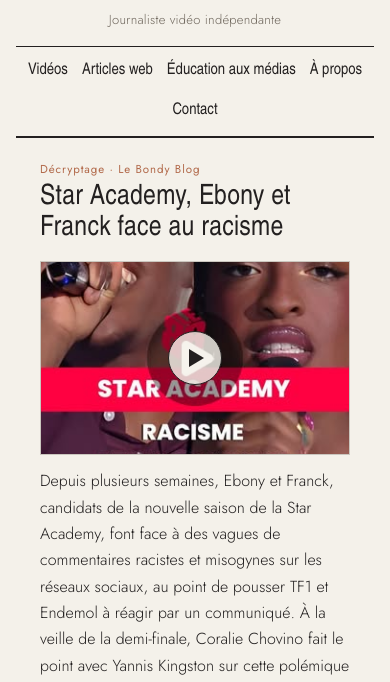
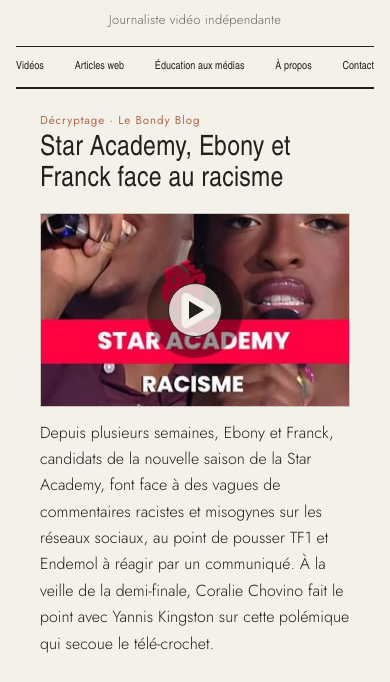
Before and after one commit to coraliechovino/web, a plain HTML site: page index.html in a window 390 px wide. Shown: the part 107-789 px from the top of the page. Drawn offline with Linux system fonts and the light colour scheme; a web font is replaced by a local one.

Commit message:
Update style.css

```diff
--- a/assets/css/style.css
+++ b/assets/css/style.css
@@ -419,7 +419,7 @@
 .lb-nav.prev{left:24px;}
 .lb-nav.next{right:24px;}
 .lightbox:not(.open) .lb-nav{display:none;}
-@media (max-width:560px){.lb-nav{width:42px;height:42px;}.lb-nav.prev{left:8px;}.lb-nav.next{right:8px;}}
+@media (max-width:480px){.lb-nav{width:42px;height:42px;}.lb-nav.prev{left:8px;}.lb-nav.next{right:8px;}}
 
 /* ---------- Apparition au defilement ---------- */
 .reveal{opacity:0;transform:translateY(22px);transition:opacity .7s ease, transform .7s ease;}
@@ -430,7 +430,7 @@
 }
 
 /* ---------- Responsive ---------- */
-@media (max-width:900px){
+@media (max-width:768px){
   .lede{grid-template-columns:1fr;}
   .col-mid{order:1;}
   .col-left{order:2;}
@@ -442,11 +442,23 @@
   .articles{grid-template-columns:1fr 1fr;}
   .callout .act{text-align:left;}
   .contact-aside{border-left:0;padding-left:0;border-top:1px solid var(--rule);padding-top:18px;}
+  .nav{gap:14px;}
 }
-@media (max-width:560px){
+@media (max-width:480px){
   .sheet{margin:0;border-left:0;border-right:0;padding:14px 16px 0;}
   .grid-3,.contact-grid{grid-template-columns:1fr;}
-  .nav{gap:14px;}
   .article-row{grid-template-columns:70px 1fr;gap:14px;}
   .edition .left,.edition .right{font-size:11px;}
+  .nav{
+    gap:0;
+    justify-content:space-between;
+    flex-wrap:nowrap;
+    overflow-x:auto;
+    -webkit-overflow-scrolling:touch;
+  }
+  .nav a{
+    font-size:11px;
+    letter-spacing:.005em;
+    white-space:nowrap;
+  }
 }
```
